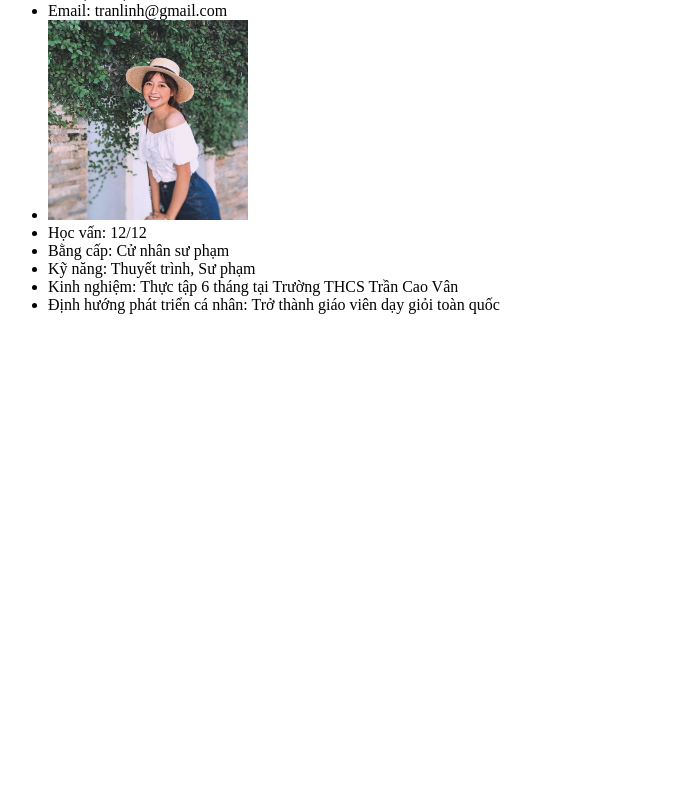
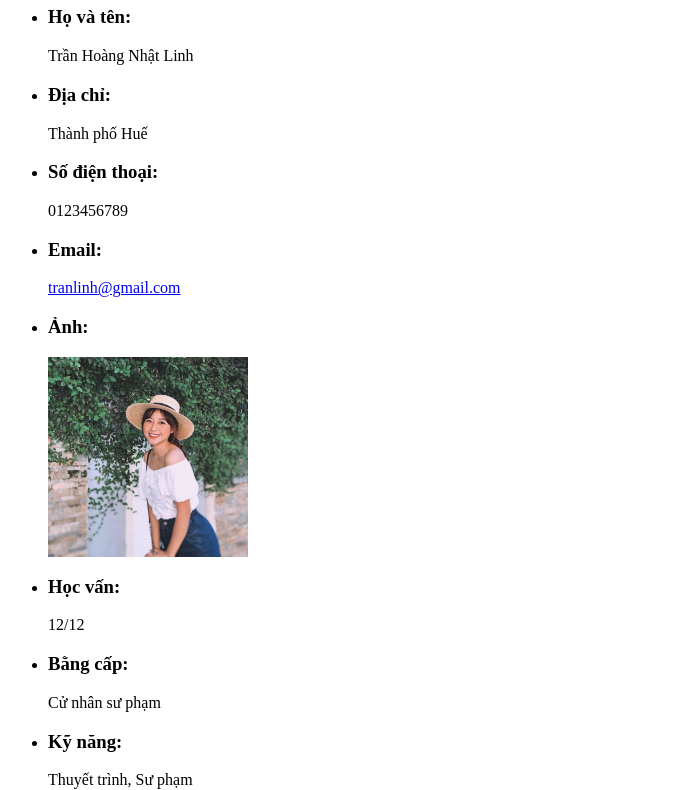
Before and after one commit to NgocTrungTran/BTTaotrangCVcanhan, a plain HTML site: page index.html in a window 1280 px wide. Shown: the part 60-850 px from the top of the page, without its empty margins (0-694 px from the left). Before the commit the page ends 800 px from the top, so only its background shows below. Drawn offline with Linux system fonts and the light colour scheme.

Commit message:
Sua lai CV

```diff
--- a/index.html
+++ b/index.html
@@ -4,17 +4,18 @@
         <title>CV Trần Hoàng Nhật Linh</title>
     </head>
     <body>
+        <h1>Trang CV cá nhân của Trần Hoàng Nhật Linh</h1>
          <ul>
-             <li>Họ và tên: Trần Hoàng Nhật Linh</li>
-             <li>Địa chỉ: Thành phố Huế</li>
-             <li>Số điện thoại: 0123456789</li>
-             <li>Email: tranlinh@gmail.com</li>
-             <li><img src="Image/nhat linh.jpg" alt="Photo Nhat Linh" style="width:200px;height:200px"></li>
-             <li>Học vấn: 12/12</li>
-             <li>Bằng cấp: Cử nhân sư phạm</li>
-             <li>Kỹ năng: Thuyết trình, Sư phạm</li>
-             <li>Kinh nghiệm: Thực tập 6 tháng tại Trường THCS Trần Cao Vân</li>
-             <li>Định hướng phát triển cá nhân: Trở thành giáo viên dạy giỏi toàn quốc</li>
+             <li><h3>Họ và tên:</h3> <p>Trần Hoàng Nhật Linh</p></li>
+             <li><h3>Địa chỉ:</h3> <p>Thành phố Huế</p></li>
+             <li><h3>Số điện thoại:</h3> <p>0123456789</p></li>
+             <li><h3>Email:</h3> <a href="tranlinh@gmail.com">tranlinh@gmail.com</a></li>
+             <li><h3>Ảnh:</h3><img src="Image/nhat linh.jpg" alt="Photo Nhat Linh" style="width:200px;height:200px"></li>
+             <li><h3>Học vấn:</h3> <p>12/12</p></li>
+             <li><h3>Bằng cấp:</h3> <p>Cử nhân sư phạm</p></li>
+             <li><h3>Kỹ năng:</h3> <p>Thuyết trình, Sư phạm</p></li>
+             <li><h3>Kinh nghiệm:</h3> <p>Thực tập 6 tháng tại Trường THCS Trần Cao Vân</p></li>
+             <li><h3>Định hướng phát triển cá nhân:</h3> <p>Trở thành giáo viên dạy giỏi toàn quốc</p></li>
          </ul>
     </body>
 
```
